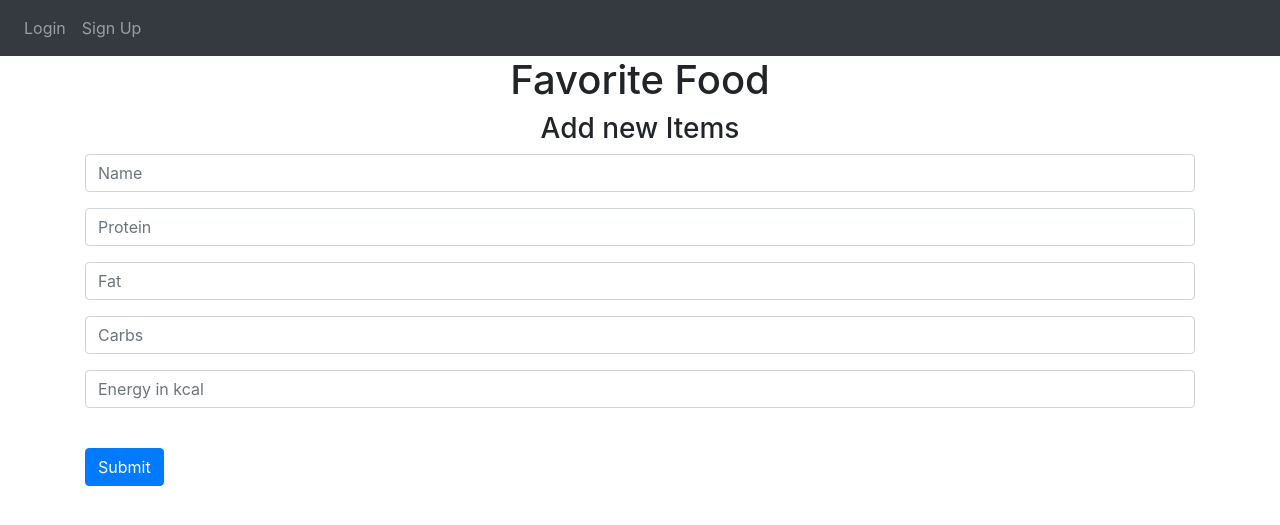
After one commit to urpeter/IS02, a Flask app: page /scale_food in a window 1280 px wide. The commit adds this page. Shown: the top 525 px of the page. Run offline with Flask 2, Linux system fonts and the light colour scheme; some libraries are stand-ins or nearby versions.

Commit message:
Fixed last Bugs, and created the running system

```diff
--- a/main.py
+++ b/main.py
@@ -1,23 +1,23 @@
-import ast, gpiozero,signal,requests, json, argparse
+import signal, requests, json, argparse
 from collections import defaultdict
 from flask import Flask, render_template, jsonify, request
 from website import create_application
-###### User Settings ########
+
+
+# User Settings #
 try:
     with open("website/Databases/user_database.json", "r") as u_d:
         user_database = json.load(u_d)
 except:
     user_database = defaultdict()
 
-##### building databases ########
+# building databases #
 
 if __name__ == '__main__':
     parser = argparse.ArgumentParser(description="Parse the arguments to setup the scale")
-    parser.add_argument('--init', action="store_true" ,help="initializes the Database")
-    #parser.add_argument('--flask', action="store_true")
+    parser.add_argument('--init', action="store_true", help="initializes the Database")
+    # parser.add_argument('--flask', action="store_true")
     args = vars(parser.parse_args())
 
     app = create_application()
-
-    current_user_id = 0
     app.run(debug=True)
--- a/website/templates/base.html
+++ b/website/templates/base.html
@@ -29,10 +29,16 @@
       </button>
       <div class="collapse navbar-collapse" id="navbar">
         <div class="navbar-nav">
+          {% if user.is_authenticated %}
           <a class="nav-item nav-link" id="home" href="/">Home</a>
+          <a class="nav-item nav-link" id="scalefood" href="/scale_food">Scale Food</a>
+          <a class="nav-item nav-link" id="addcal" href="/">Add Calories</a>
+          <a class="nav-item nav-link" id="foodbank" href="/">Food bank</a>
           <a class="nav-item nav-link" id="logout" href="/logout">Logout</a>
+          {% else %}
           <a class="nav-item nav-link" id="login" href="/login">Login</a>
-          <a class="nav-item nav-link" id="signUp" href="/sign-up">Sign Up</a>
+          <a class="nav-item nav-link" id="signUp" href="/sign_up">Sign Up</a>
+          {% endif %}
         </div>
       </div>
     </nav>
--- /dev/null
+++ b/website/templates/scale_food.html
@@ -0,0 +1,65 @@
+{% extends "base.html" %} {% block title %}Scale Food{% endblock %} {% block content
+%}
+<h1 align="center">Favorite Food</h1>
+<ul class="list-group list-group-flush" id="foods">
+  {% for food in user.food %}
+  <li class="list-group-item">
+    {{ food.name }}
+    <button type="button" class="btn btn-primary" onClick="selectFood({{ food.id }})">
+      <span aria-hidden="true">&times;</span>
+    </button>
+  </li>
+  {% endfor %}
+</ul>
+<form method="POST">
+  <h3 align="center">Add new Items</h3>
+  <div class="form-group">
+    <input
+      type="text"
+      class="form-control"
+      id="name"
+      name="name"
+      placeholder="Name"
+    />
+  </div>
+  <div class="form-group">
+
+    <input
+      type="text"
+      class="form-control"
+      id="protein"
+      name="protein"
+      placeholder="Protein"
+    />
+  </div>
+  <div class="form-group">
+    <input
+      type="text"
+      class="form-control"
+      id="fat"
+      name="fat"
+      placeholder="Fat"
+    />
+  </div>
+  <div class="form-group">
+    <input
+      type="text"
+      class="form-control"
+      id="carbohydrates"
+      name="carbohydrates"
+      placeholder="Carbs"
+    />
+  </div>
+  <div class="form-group">
+    <input
+      type="text"
+      class="form-control"
+      id="energy"
+      name="energy"
+      placeholder="Energy in kcal"
+    />
+  </div>
+  <br />
+  <button type="submit" class="btn btn-primary">Submit</button>
+</form>
+{% endblock %}
--- a/website/views.py
+++ b/website/views.py
@@ -1,7 +1,63 @@
-from flask import Blueprint, render_template
+from random import randrange
+import json
+from flask import Blueprint, render_template, request, url_for, jsonify
+from flask_login import login_required, current_user
+from .models import User, Food
+from . import user_db as db
+from werkzeug.utils import redirect
 
-views = Blueprint('views',__name__)
+views = Blueprint('views', __name__)
+
 
 @views.route('/')
+@login_required
 def home():
-    return render_template('home.html')
+    return render_template('home.html', user=current_user)
+
+
+@views.post('/')
+def add_calories():
+    updated_user = User.query.filter_by(id=current_user.id).first()
+    updated_user.current_intake += float(request.form.get("calories"))
+    db.session.add(updated_user)
+    db.session.commit()
+    return redirect(url_for('views.home'))
+
+
+@views.route('/scale_food', methods=['GET', 'POST'])
+def scale():
+    if request.method == 'POST':
+
+        new_food = Food(name=request.form.get("name"),
+                        Protein=request.form.get("protein"),
+                        Fat=request.form.get("fat"),
+                        Carbohydrate=request.form.get("carbohydrates"),
+                        Energy=request.form.get("energy"),
+                        user_id=current_user.id)
+        print(new_food.name)
+        db.session.add(new_food)
+        db.session.commit()
+    return render_template('scale_food.html', user=current_user)
+
+
+@views.post('/scale')
+def scaleFoodItem():
+    randval = randrange(0, 9, 1)
+    weightlists = [184.0, 237.0, 129.0, 291.0, 323.0, 336.0, 371.0, 589.0, 796, 743]
+    weight = float(weightlists[randval])  # remove after testing
+    req = json.loads(request.data)
+    foodid = req["foodId"]
+    food = Food.query.filter_by(id=foodid).first()
+    foodnutrients = {"Protein": float(food.Protein)/100.0*weight,
+                     "Fat": float(food.Fat)/100.0*weight,
+                     "Carbohydrate": float(food.Carbohydrate)/100.0*weight,
+                     "Energy": float(food.Energy)/100.0*weight}
+
+    # weight_metric = weight // 100.0
+    new_intake = current_user.current_intake + foodnutrients["Energy"]
+    updated_user = User.query.filter_by(id=current_user.id).first()
+    updated_user.current_intake = new_intake
+    db.session.add(updated_user)
+    db.session.commit()
+
+    return jsonify({})
```
Also changed, not shown: utils.py (+17 -12 lines), website/__init__.py (+23 -15 lines), website/auth.py (+31 -40 lines), website/models.py (+10 -6 lines), website/templates/add_calories.html (deleted, +0 -18 lines), website/templates/home.html (+5 -20 lines), website/templates/sign_up.html (+4 -4 lines).
